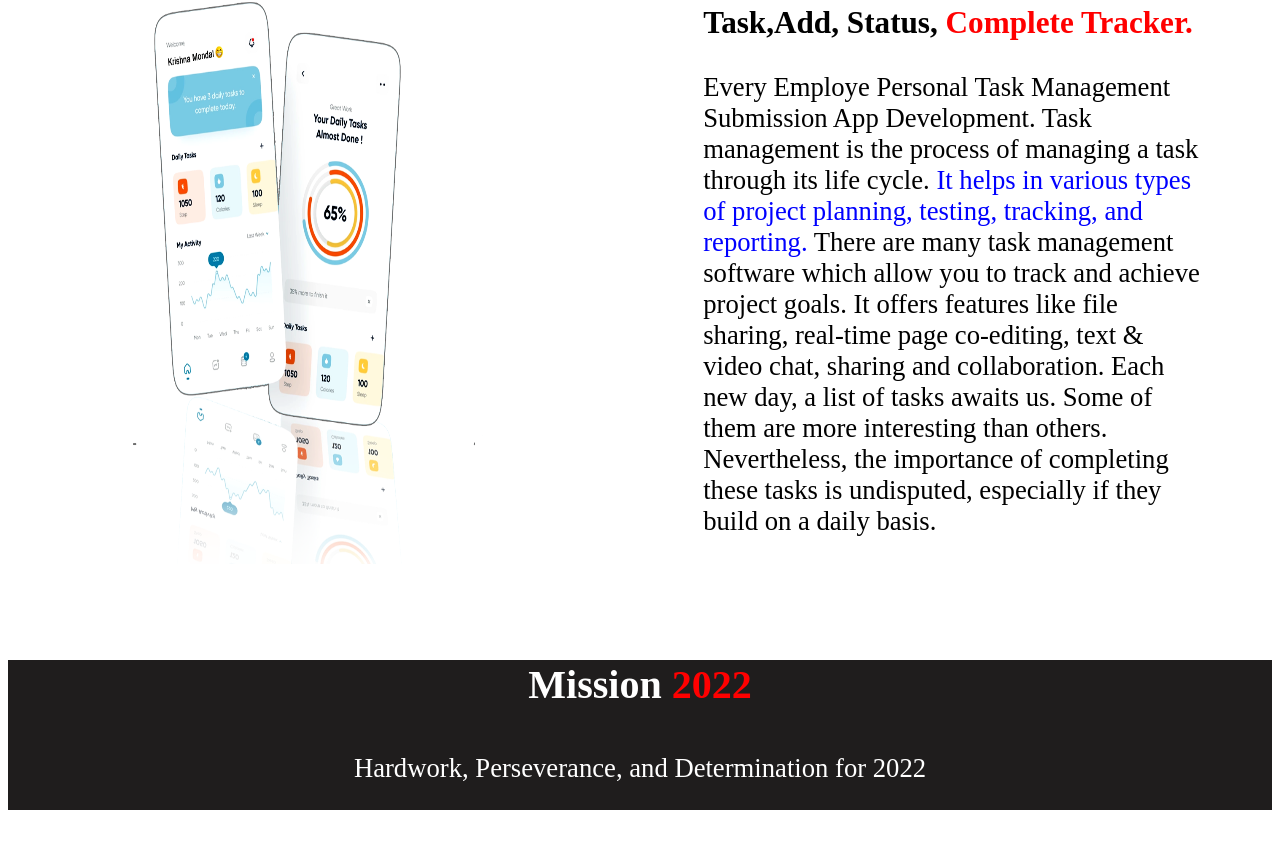
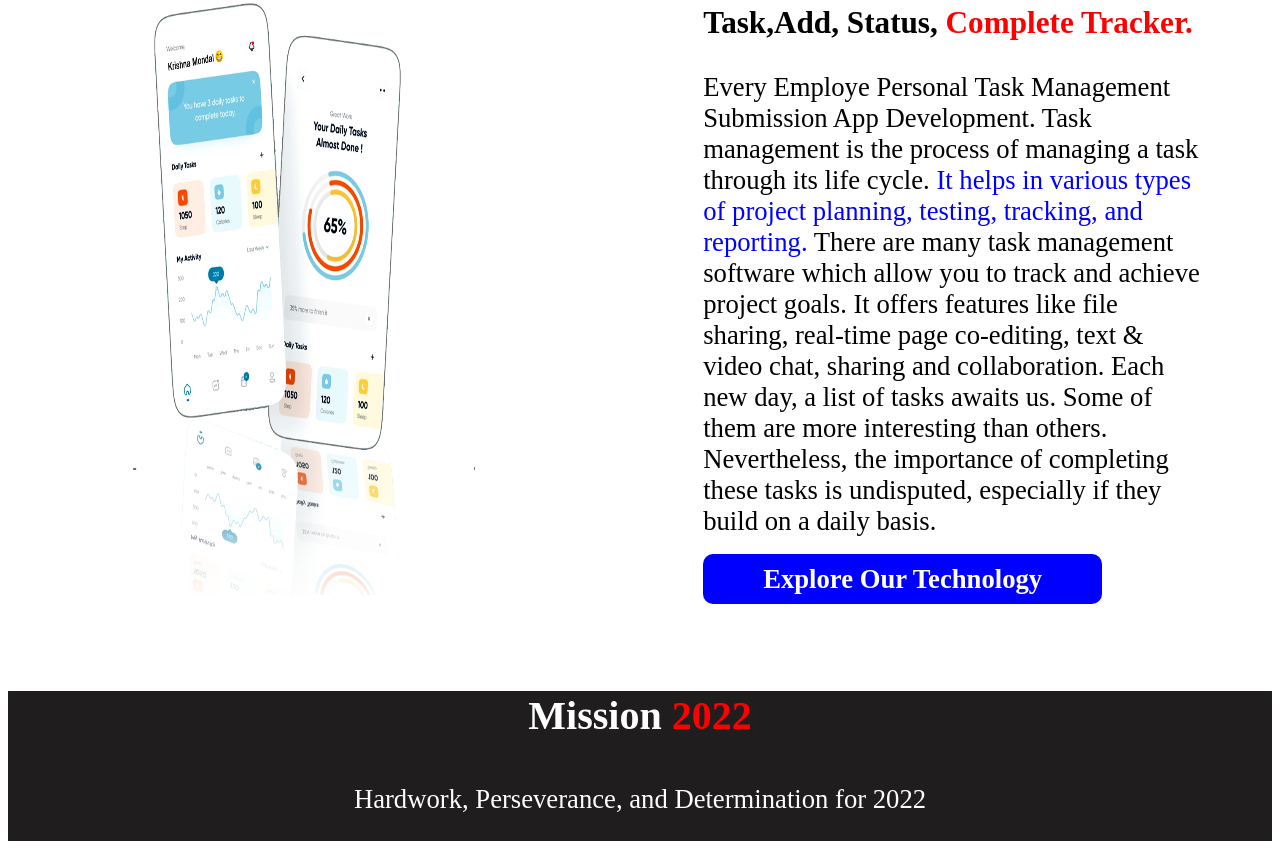
Before and after one commit to online0099/My-Assignment-WIth-Programming-hero, a plain HTML site: page index.html in a window 1280 px wide. Shown: the part 2752-3601 px from the top of the page. Before the commit the page ends 3570 px from the top, so only its background shows below. Drawn offline with Linux system fonts and the light colour scheme.

Commit message:
Update index.html

```diff
--- a/index.html
+++ b/index.html
@@ -152,6 +152,7 @@
                     chat, sharing and collaboration. Each new day, a list of tasks awaits us. Some of them are more
                     interesting than others. Nevertheless, the importance of completing these tasks is undisputed,
                     especially if they build on a daily basis.</p>
+                <a class="button"  href="#">Explore Our Technology</a>
             </div>
 
 
```
